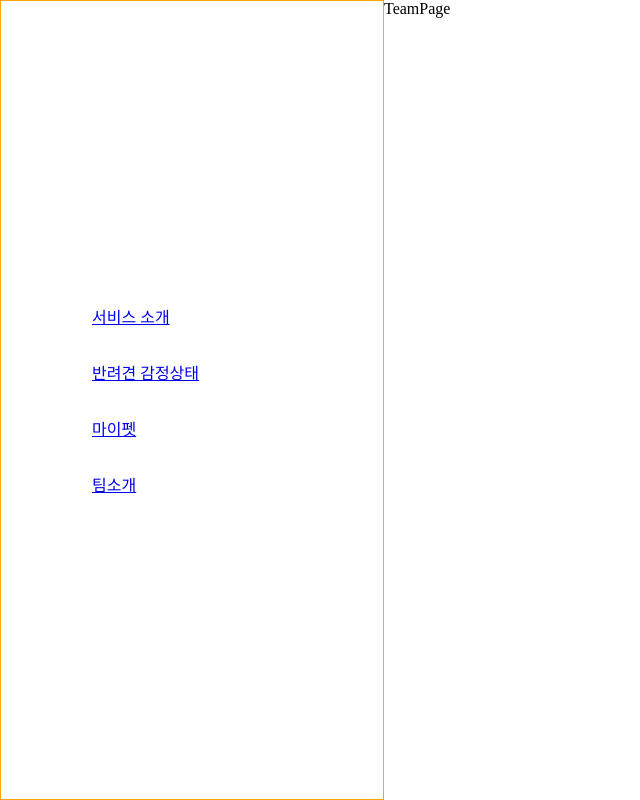
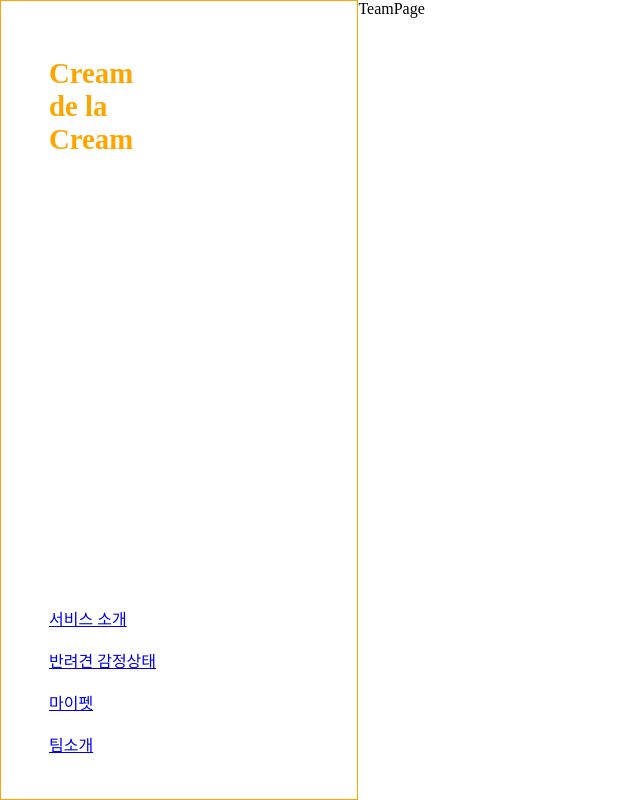
Before and after one commit to CreamDeLaCream/creme-client, a React (Create React App) app: page /team in a window 1280 px wide. Shown: the whole page, without its empty margins (0-640 px from the left). Built offline with nearby package versions, Linux system fonts and the light colour scheme.

Commit message:
[#3] feat: 로고 및 Navbar 스타일 추가

```diff
--- a/src/common/components/Logo.js
+++ b/src/common/components/Logo.js
@@ -1,9 +1,26 @@
-import React from 'react'
+import React from 'react';
+import styled from 'styled-components';
+
+// components
+import { logo } from '../styles/textStyle';
 
 const Logo = () => {
   return (
-    <div>Logo</div>
-  )
-}
+    <div>
+      <Title>
+        Cream
+        <br />
+        de la
+        <br />
+        Cream
+      </Title>
+    </div>
+  );
+};
 
-export default Logo
+const Title = styled.h1`
+  ${logo}
+  color: var(--main);
+`;
+
+export default Logo;
--- a/src/common/components/NavMenu.js
+++ b/src/common/components/NavMenu.js
@@ -1,11 +1,16 @@
 import React from 'react';
+import styled from 'styled-components';
 
 const NavMenu = ({ menu }) => {
   return (
     <div>
-      <p>{menu.name}</p>
+      <Text>{menu.name}</Text>
     </div>
   );
 };
 
+const Text = styled.p`
+  line-height: 10px;
+`;
+
 export default NavMenu;
--- a/src/common/components/Navbar.js
+++ b/src/common/components/Navbar.js
@@ -3,7 +3,7 @@ import styled from 'styled-components';
 
 import { NavLink } from 'react-router-dom';
 
-import NavMenu from './NavMenu';
+import { NavMenu, Logo } from './';
 
 const Navbar = () => {
   const menus = [
@@ -15,6 +15,9 @@ const Navbar = () => {
 
   return (
     <Side>
+      <Logobox>
+        <Logo />
+      </Logobox>
       <Menu>
         {menus.map((menu, index) => {
           return (
@@ -29,20 +32,26 @@ const Navbar = () => {
 };
 
 const Side = styled.nav`
-  width: 30%;
+  width: 28%;
   display: flex;
   flex-direction: column;
-  justify-content: center;
-  align-items: center;
+  justify-content: space-between;
+  align-items: flex-start;
   border: 1px var(--main) solid;
   /* border-right: 1px solid #e0e0e0; */
 `;
 
+const Logobox = styled.div`
+  display: flex;
+  margin: 2rem 0 0 3rem;
+  /* margin-left: 3rem; */
+`;
+
 const Menu = styled.div`
   /* margin-top: 30px; */
-  width: 200px;
   display: flex;
   flex-direction: column;
+  margin: 0 0 2rem 3rem;
 `;
 
 export default Navbar;
--- a/src/common/components/index.js
+++ b/src/common/components/index.js
@@ -7,6 +7,7 @@ import Keyword from './Keyword';
 import Logo from './Logo';
 import Modal from './Modal';
 import Navbar from './Navbar';
+import NavMenu from './NavMenu';
 import Template from './Template';
 
 export {
@@ -19,5 +20,6 @@ export {
   Logo,
   Modal,
   Navbar,
+  NavMenu,
   Template,
 };
```
